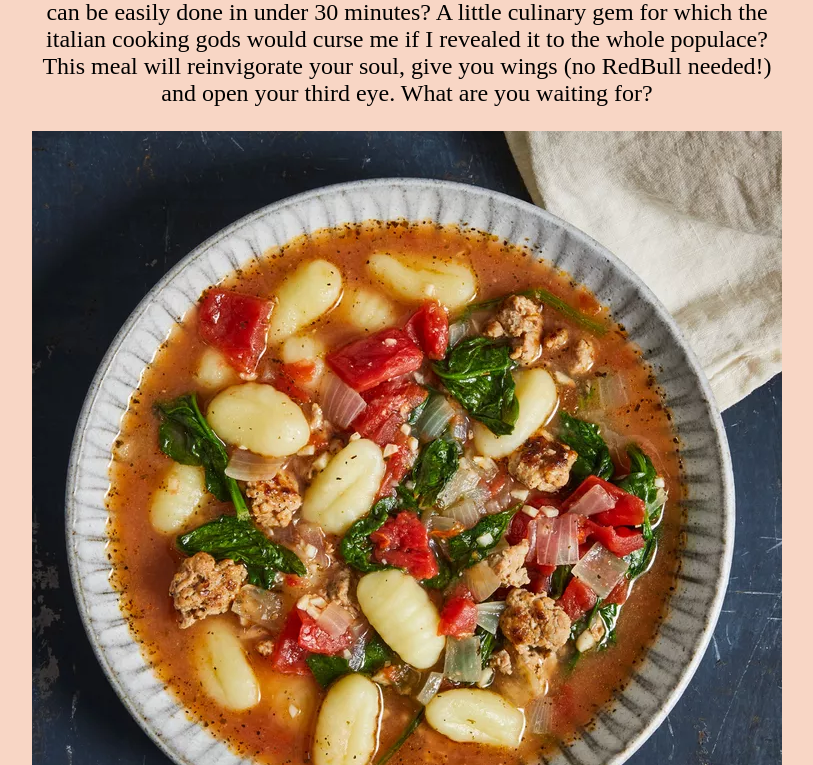
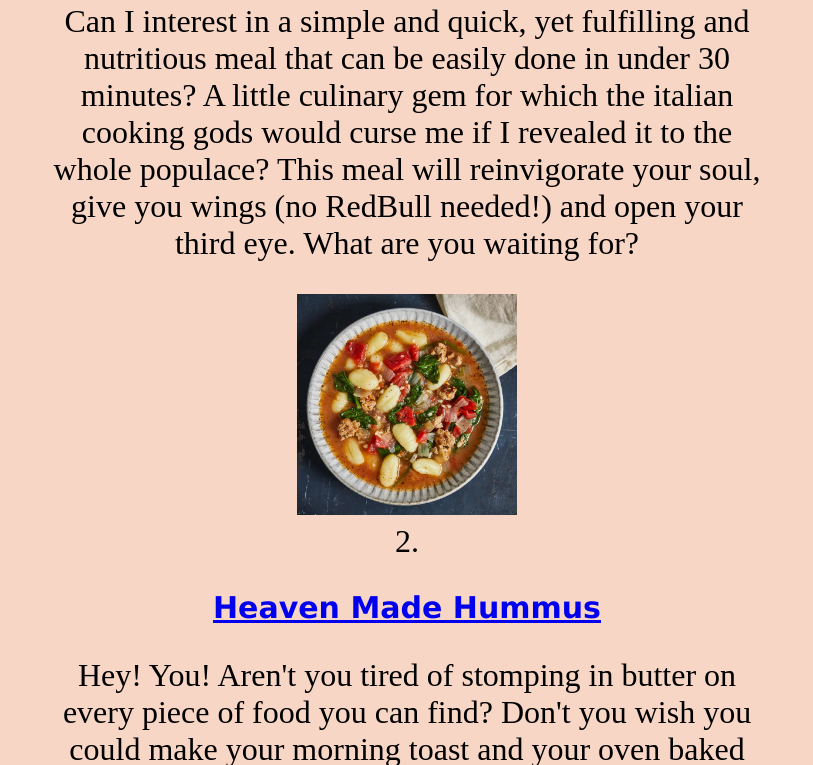
Before and after one commit to WigstyPalusky/recipes, a plain HTML site: page index.html in a window 1280 px wide. Shown: the part 221-986 px from the top of the page, without its empty margins (253-1066 px from the left). Drawn offline with Linux system fonts and the light colour scheme.

Commit message:
Added inline style to images

```diff
--- a/index.html
+++ b/index.html
@@ -13,7 +13,7 @@
                 <p>Can I interest in a simple and quick, yet fulfilling and nutritious meal that can be easily done in under 30 minutes? A little culinary gem for which the italian cooking gods would
                 curse me if I revealed it to the whole populace? This meal will reinvigorate your soul, give you wings (no RedBull needed!) and open your third eye. What are you waiting for?
                 </p>
-                <img src="./recipe-images/gnocchi-sausage-soup-recioe-0921kit-2f750f83f07b44e09acf0260d5e35bc1.webp" alt="Gnocchi & Sausage Soup in All It's Beauty">
+                <img style="width: 18%; height: 18%;" src="./recipe-images/gnocchi-sausage-soup-recioe-0921kit-2f750f83f07b44e09acf0260d5e35bc1.webp" alt="Gnocchi & Sausage Soup in All It's Beauty">
             </li>
             <li>
                 <h3><a href="./recettes/hummus.html" target="_blank" rel="noopener noreferrer">Heaven Made Hummus</a></h3>
@@ -27,7 +27,7 @@
                     as food and make it taste good is no small feat. These tacos are easy and quick to make, yet their gracefulness and elegance will seduce you into a meditative trance that the Buddha
                     himself could never fathom. He obviously never included goat cheese in his veggie tacos (what a <em>loser</em>)
                 </p>
-                <img src="./recipe-images/veg-goat-cheese-tacos_0-3abc06ebf1d74dc68b437bce19fb50ad.webp" alt="Actually Tasty Vegan Tacos With Goat Cheese">
+                <img style="width: 15%; height: auto;" src="./recipe-images/veg-goat-cheese-tacos_0-3abc06ebf1d74dc68b437bce19fb50ad.webp" alt="Actually Tasty Vegan Tacos With Goat Cheese">
             </li>
             <li>
                 <h3><a href="./recettes/steak-burrito-bowl.html" target="_blank" rel="noopener noreferrer">Steak'n Burrito Bowl</a></h3>
--- a/styles.css
+++ b/styles.css
@@ -2,7 +2,7 @@ p {
     font-family: 'Times New Roman', sans-serif;
     margin-left: 20%;
     margin-right: 20%;
-    font-size: 150%;
+
 }
 
 body {
@@ -20,6 +20,7 @@ h3 {
 }
 ol {
     list-style-position: inside;
+    font-size: 200%;
 }
 li {
     text-align: center;
```
